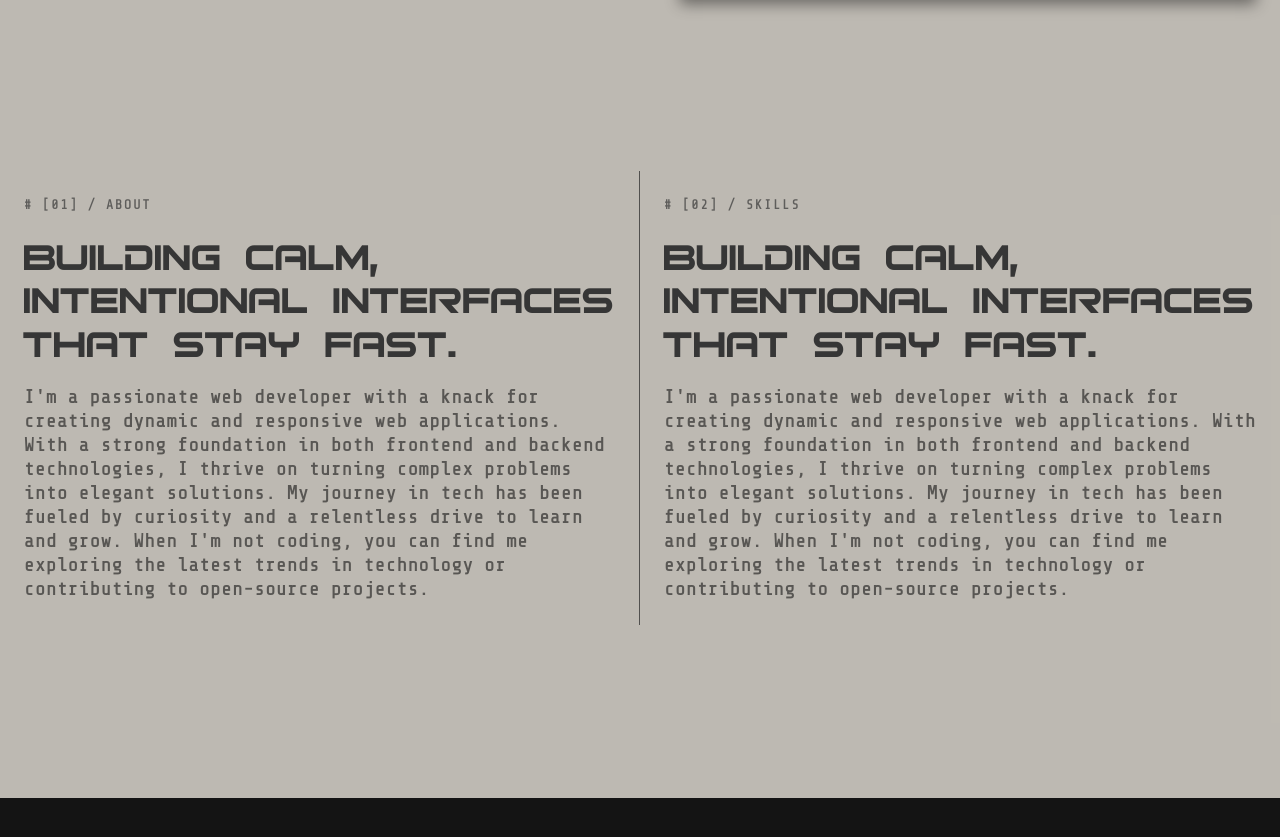
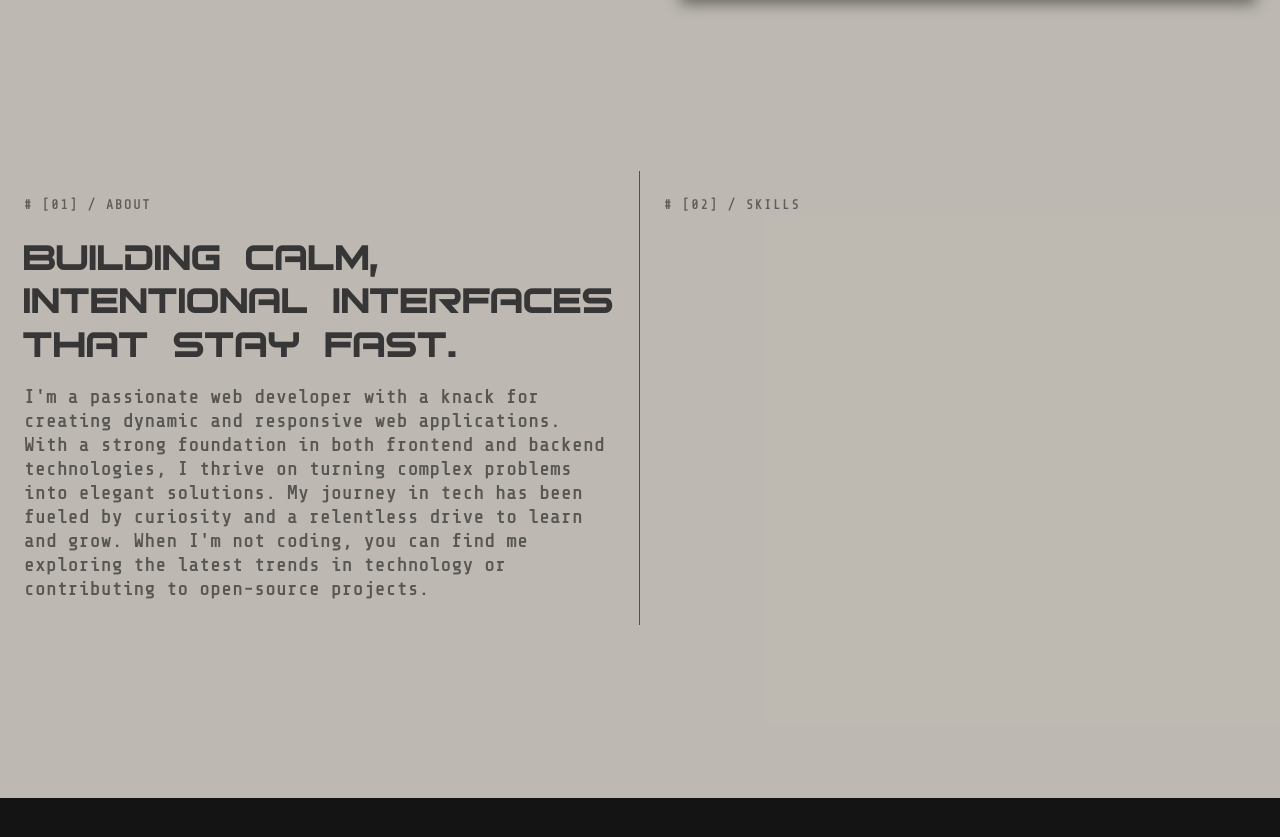
Before and after one commit to GTPSHAX/portfolio-main, a Next.js app: page / in a window 1280 px wide. Shown: the part 802-1639 px from the top of the page. Built offline with nearby package versions, Linux system fonts and the light colour scheme.

Commit message:
refactor: update AboutSection to integrate MDXContent and improve layout

```diff
--- a/src/components/sections/AboutSection.tsx
+++ b/src/components/sections/AboutSection.tsx
@@ -1,7 +1,7 @@
 "use server";
 
 import { bitsumis } from "@/fonts/local";
-import { frontmatter } from "#/content/about.mdx";
+import MDXContent, { frontmatter } from "#/content/about.mdx";
 import { AboutSectionFrontmatter } from "@/types/content";
 
 export default async function AboutSection() {
@@ -12,7 +12,7 @@ export default async function AboutSection() {
       id="about"
       className="bg-foreground/80 text-accent min-h-screen flex items-center justify-center relative overflow-x-clip"
     >
-      <div className="container grid w-full h-full grid-cols-1 lg:grid-cols-2 py-10 items-center divide-accent/80 divide-y lg:divide-y-0 lg:divide-x">
+      <div className="container grid w-full h-full grid-cols-1 lg:grid-cols-2 py-10 divide-accent/80 divide-y lg:divide-y-0 lg:divide-x">
         {/* About Content */}
         <div className="flex flex-col gap-5 p-6">
           <span className="uppercase tracking-widest text-xs md:text-sm text-accent/70 hover:underline hover:decoration-accent/50 cursor-default w-fit">
@@ -23,7 +23,7 @@ export default async function AboutSection() {
             dangerouslySetInnerHTML={{ __html: aboutFrontmatter.title }}
           />
           <p
-            className="text-sm sm:text-lg md:text-xl text-background/60 leading-6"
+            className="text-lg md:text-xl text-background/60 leading-6"
             dangerouslySetInnerHTML={{
               __html: aboutFrontmatter.description,
             }}
@@ -32,21 +32,13 @@ export default async function AboutSection() {
 
         {/* Skills Content */}
         <div className="flex flex-col gap-5 p-6">
-          <span
-            className={`uppercase tracking-widest text-xs md:text-sm text-accent/70`}
-          >
+          <span className="uppercase tracking-widest text-xs md:text-sm text-accent/70 hover:underline hover:decoration-accent/50 cursor-default w-fit">
             # [02] / Skills
           </span>
-          <h2
-            className={`${bitsumis.className} text-4xl md:text-5xl leading-[0.9]`}
-            dangerouslySetInnerHTML={{ __html: aboutFrontmatter.title }}
-          />
-          <p
-            className="text-sm sm:text-lg md:text-xl text-background/60 leading-6"
-            dangerouslySetInnerHTML={{
-              __html: aboutFrontmatter.description,
-            }}
-          />
+
+          <div className="">
+            {MDXContent({})}
+          </div>
         </div>
       </div>
     </section>
```
